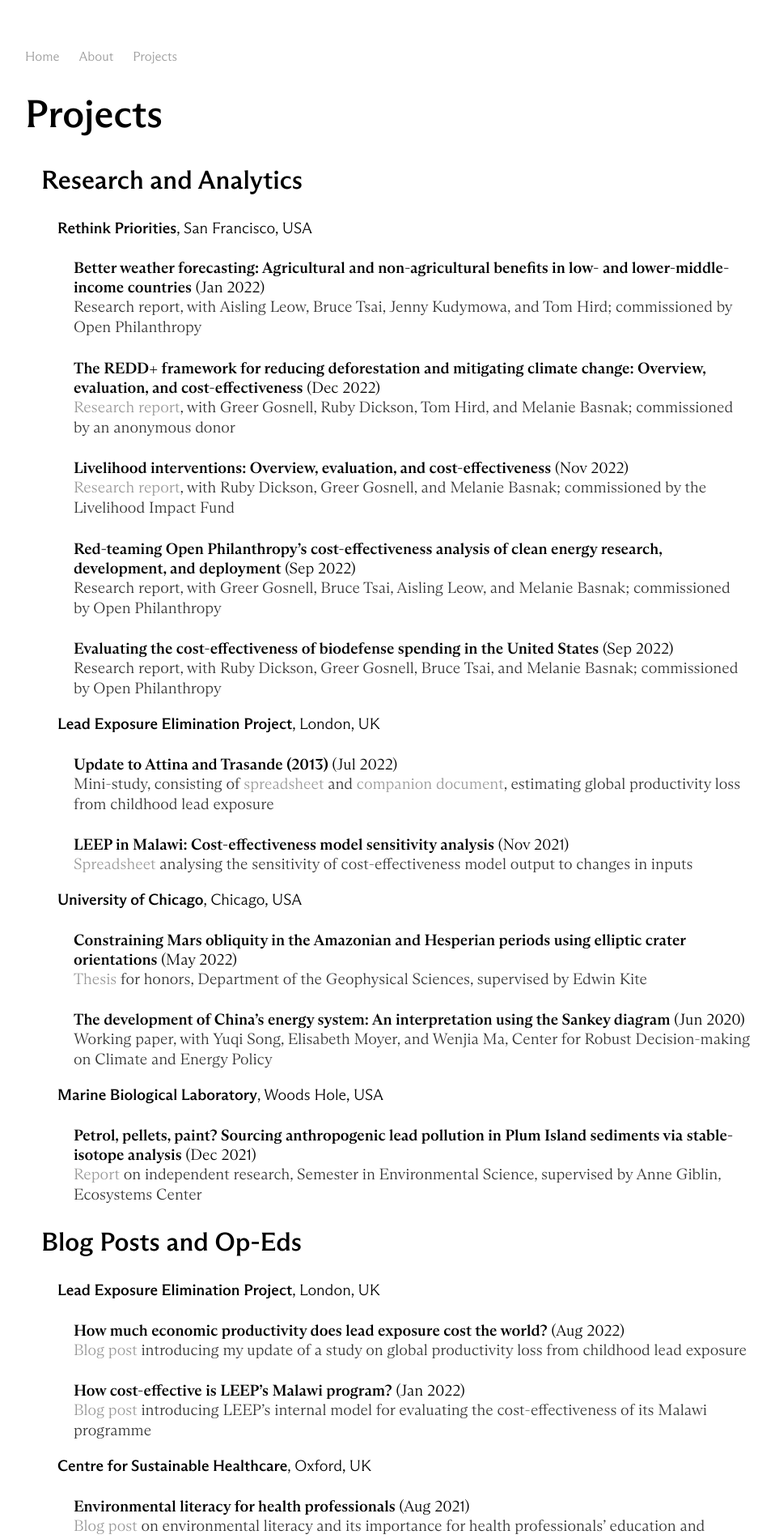
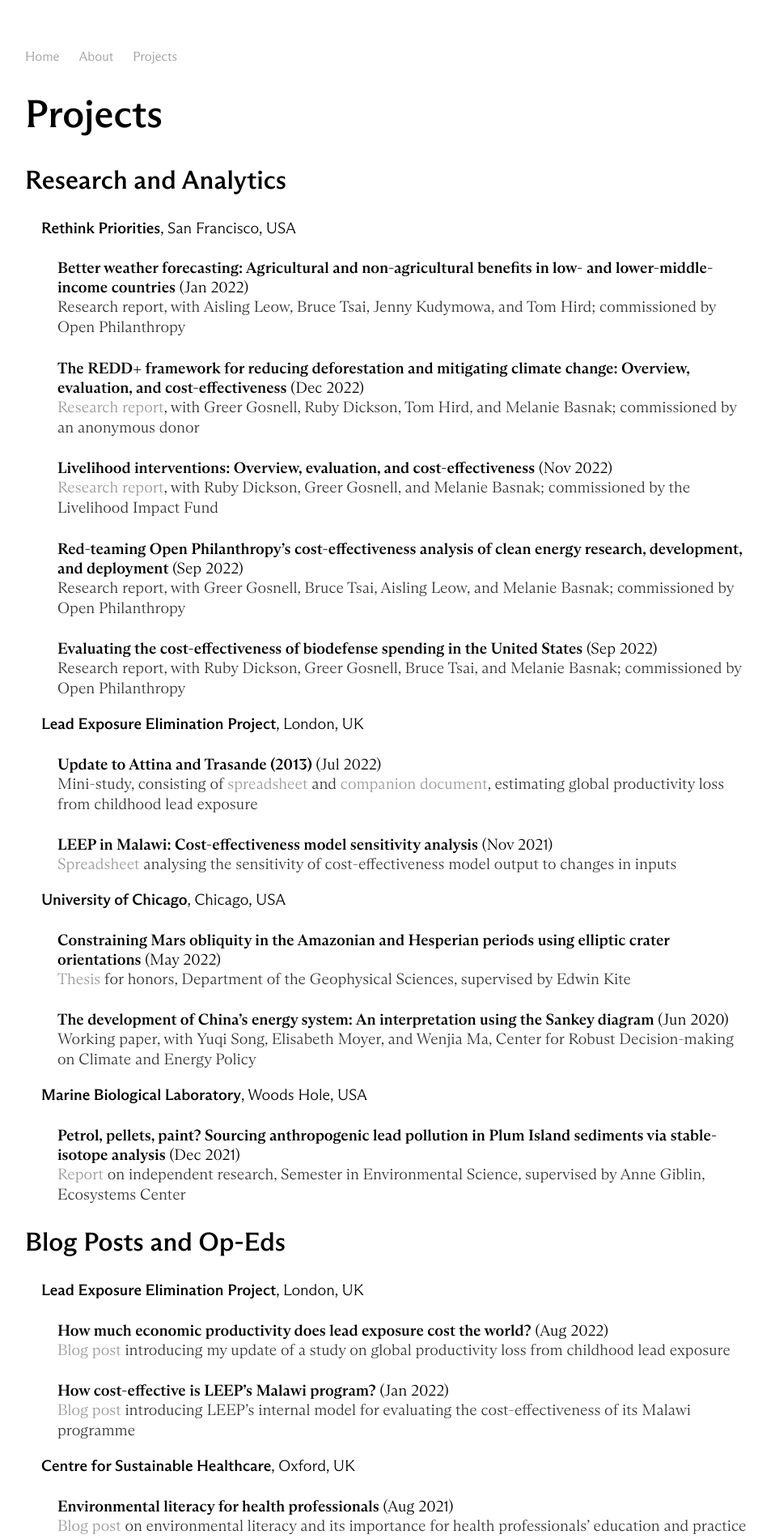
Before and after one commit to y-james-hu/y-james-hu.github.io, a Jekyll site: the page built from projects/index.html, in a window 1280 px wide. Shown: the top 1900 px of the page at 81% size, without its empty margins (161-1119 px from the left). Built offline with Jekyll 4.4.1, drawn with Linux system fonts in a browser that asks for light colours.

Commit message:
Update index.html

```diff
--- a/projects/index.html
+++ b/projects/index.html
@@ -4,94 +4,94 @@
 ---
   <h1>{{ page.title }}</h1>
 
-  <h2 style="margin-left: 20px">Research and Analytics</h2>
+  <h2 style="margin-left: 0px">Research and Analytics</h2>
 
-    <h3 style="margin-left: 40px">Rethink Priorities<span style="font-weight:normal">, San Francisco, USA</span></h3>
+    <h3 style="margin-left: 20px">Rethink Priorities<span style="font-weight:normal">, San Francisco, USA</span></h3>
 
-      <h4 style="margin-left: 60px">Better weather forecasting: Agricultural and non-agricultural benefits in low- and lower-middle-income countries<span style="font-weight:normal"> (Jan 2022)</span></h4>
-      <p style="margin-left: 60px">Research report, with Aisling Leow, Bruce Tsai, Jenny Kudymowa, and Tom Hird; commissioned by Open Philanthropy</p>
+      <h4 style="margin-left: 40px">Better weather forecasting: Agricultural and non-agricultural benefits in low- and lower-middle-income countries<span style="font-weight:normal"> (Jan 2022)</span></h4>
+      <p style="margin-left: 40px">Research report, with Aisling Leow, Bruce Tsai, Jenny Kudymowa, and Tom Hird; commissioned by Open Philanthropy</p>
 
-      <h4 style="margin-left: 60px">The REDD+ framework for reducing deforestation and mitigating climate change: Overview, evaluation, and cost-effectiveness<span style="font-weight:normal"> (Dec 2022)</span></h4>
-      <p style="margin-left: 60px"><a href = "https://rethinkpriorities.org/publications/the-redd-framework-for-reducing-deforestation-and-mitigating-climate-change">Research report</a>, with Greer Gosnell, Ruby Dickson, Tom Hird, and Melanie Basnak; commissioned by an anonymous donor</p>
+      <h4 style="margin-left: 40px">The REDD+ framework for reducing deforestation and mitigating climate change: Overview, evaluation, and cost-effectiveness<span style="font-weight:normal"> (Dec 2022)</span></h4>
+      <p style="margin-left: 40px"><a href = "https://rethinkpriorities.org/publications/the-redd-framework-for-reducing-deforestation-and-mitigating-climate-change">Research report</a>, with Greer Gosnell, Ruby Dickson, Tom Hird, and Melanie Basnak; commissioned by an anonymous donor</p>
 
-      <h4 style="margin-left: 60px">Livelihood interventions: Overview, evaluation, and cost-effectiveness</a><span style="font-weight:normal"> (Nov 2022)</span></h4>
-      <p style="margin-left: 60px"><a href = "https://rethinkpriorities.org/publications/livelihood-interventions">Research report</a>, with Ruby Dickson, Greer Gosnell, and Melanie Basnak; commissioned by the Livelihood Impact Fund</p>
+      <h4 style="margin-left: 40px">Livelihood interventions: Overview, evaluation, and cost-effectiveness</a><span style="font-weight:normal"> (Nov 2022)</span></h4>
+      <p style="margin-left: 40px"><a href = "https://rethinkpriorities.org/publications/livelihood-interventions">Research report</a>, with Ruby Dickson, Greer Gosnell, and Melanie Basnak; commissioned by the Livelihood Impact Fund</p>
 
-      <h4 style="margin-left: 60px">Red-teaming Open Philanthropy’s cost-effectiveness analysis of clean energy research, development, and deployment<span style="font-weight:normal"> (Sep 2022)</span></h4>
-      <p style="margin-left: 60px">Research report, with Greer Gosnell, Bruce Tsai, Aisling Leow, and Melanie Basnak; commissioned by Open Philanthropy</p>
+      <h4 style="margin-left: 40px">Red-teaming Open Philanthropy’s cost-effectiveness analysis of clean energy research, development, and deployment<span style="font-weight:normal"> (Sep 2022)</span></h4>
+      <p style="margin-left: 40px">Research report, with Greer Gosnell, Bruce Tsai, Aisling Leow, and Melanie Basnak; commissioned by Open Philanthropy</p>
 
-      <h4 style="margin-left: 60px">Evaluating the cost-effectiveness of biodefense spending in the United States<span style="font-weight:normal"> (Sep 2022)</span></h4>
-      <p style="margin-left: 60px">Research report, with Ruby Dickson, Greer Gosnell, Bruce Tsai, and Melanie Basnak; commissioned by Open Philanthropy</p>
+      <h4 style="margin-left: 40px">Evaluating the cost-effectiveness of biodefense spending in the United States<span style="font-weight:normal"> (Sep 2022)</span></h4>
+      <p style="margin-left: 40px">Research report, with Ruby Dickson, Greer Gosnell, Bruce Tsai, and Melanie Basnak; commissioned by Open Philanthropy</p>
 
-    <h3 style="margin-left: 40px">Lead Exposure Elimination Project<span style="font-weight:normal">, London, UK</span></h3>
+    <h3 style="margin-left: 20px">Lead Exposure Elimination Project<span style="font-weight:normal">, London, UK</span></h3>
 
-      <h4 style="margin-left: 60px">Update to Attina and Trasande (2013)<span style="font-weight:normal"> (Jul 2022)</span></h4>
-      <p style="margin-left: 60px">Mini-study, consisting of <a href = "https://docs.google.com/spreadsheets/d/1oN_TgsWeoFN42BUKCOqsFYBwuOxj6R38pZg5dabc-ro/edit">spreadsheet</a> and <a href = "https://docs.google.com/document/d/1LI72TXg3t9o6dAc4DSt4SnHdtvDhJhZtBt65Uy-uzRA/edit">companion document</a>, estimating global productivity loss from childhood lead exposure</p>
+      <h4 style="margin-left: 40px">Update to Attina and Trasande (2013)<span style="font-weight:normal"> (Jul 2022)</span></h4>
+      <p style="margin-left: 40px">Mini-study, consisting of <a href = "https://docs.google.com/spreadsheets/d/1oN_TgsWeoFN42BUKCOqsFYBwuOxj6R38pZg5dabc-ro/edit">spreadsheet</a> and <a href = "https://docs.google.com/document/d/1LI72TXg3t9o6dAc4DSt4SnHdtvDhJhZtBt65Uy-uzRA/edit">companion document</a>, estimating global productivity loss from childhood lead exposure</p>
 
-      <h4 style="margin-left: 60px">LEEP in Malawi: Cost-effectiveness model sensitivity analysis<span style="font-weight:normal"> (Nov 2021)</span></h4>
-      <p style="margin-left: 60px"><a href = "https://docs.google.com/spreadsheets/d/1U2zACVqx7oGvMF7_BJeP5dbBAhpT6v0E1zLIDxdxOUA/edit?usp=sharing">Spreadsheet</a> analysing the sensitivity of cost-effectiveness model output to changes in inputs</p>
+      <h4 style="margin-left: 40px">LEEP in Malawi: Cost-effectiveness model sensitivity analysis<span style="font-weight:normal"> (Nov 2021)</span></h4>
+      <p style="margin-left: 40px"><a href = "https://docs.google.com/spreadsheets/d/1U2zACVqx7oGvMF7_BJeP5dbBAhpT6v0E1zLIDxdxOUA/edit?usp=sharing">Spreadsheet</a> analysing the sensitivity of cost-effectiveness model output to changes in inputs</p>
 
-    <h3 style="margin-left: 40px">University of Chicago<span style="font-weight:normal">, Chicago, USA</span></h3>
+    <h3 style="margin-left: 20px">University of Chicago<span style="font-weight:normal">, Chicago, USA</span></h3>
 
-      <h4 style="margin-left: 60px">Constraining Mars obliquity in the Amazonian and Hesperian periods using elliptic crater orientations<span style="font-weight:normal"> (May 2022)</span></h4>
-      <p style="margin-left: 60px"><a href = "uchicago_bs_thesis.pdf">Thesis</a> for honors, Department of the Geophysical Sciences, supervised by Edwin Kite</p>
+      <h4 style="margin-left: 40px">Constraining Mars obliquity in the Amazonian and Hesperian periods using elliptic crater orientations<span style="font-weight:normal"> (May 2022)</span></h4>
+      <p style="margin-left: 40px"><a href = "uchicago_bs_thesis.pdf">Thesis</a> for honors, Department of the Geophysical Sciences, supervised by Edwin Kite</p>
 
-      <h4 style="margin-left: 60px">The development of China’s energy system: An interpretation using the Sankey diagram<span style="font-weight:normal"> (Jun 2020)</span></h4>
-      <p style="margin-left: 60px">Working paper, with Yuqi Song, Elisabeth Moyer, and Wenjia Ma, Center for Robust Decision-making on Climate and Energy Policy</p>
+      <h4 style="margin-left: 40px">The development of China’s energy system: An interpretation using the Sankey diagram<span style="font-weight:normal"> (Jun 2020)</span></h4>
+      <p style="margin-left: 40px">Working paper, with Yuqi Song, Elisabeth Moyer, and Wenjia Ma, Center for Robust Decision-making on Climate and Energy Policy</p>
 
-    <h3 style="margin-left: 40px">Marine Biological Laboratory<span style="font-weight:normal">, Woods Hole, USA</span></h3>
+    <h3 style="margin-left: 20px">Marine Biological Laboratory<span style="font-weight:normal">, Woods Hole, USA</span></h3>
 
-      <h4 style="margin-left: 60px">Petrol, pellets, paint? Sourcing anthropogenic lead pollution in Plum Island sediments via stable-isotope analysis<span style="font-weight:normal"> (Dec 2021)</span></h4>
-      <p style="margin-left: 60px"><a href = "mbl_ses_report.pdf">Report</a> on independent research, Semester in Environmental Science, supervised by Anne Giblin, Ecosystems Center</p>
+      <h4 style="margin-left: 40px">Petrol, pellets, paint? Sourcing anthropogenic lead pollution in Plum Island sediments via stable-isotope analysis<span style="font-weight:normal"> (Dec 2021)</span></h4>
+      <p style="margin-left: 40px"><a href = "mbl_ses_report.pdf">Report</a> on independent research, Semester in Environmental Science, supervised by Anne Giblin, Ecosystems Center</p>
 
-  <h2 style="margin-left: 20px">Blog Posts and Op-Eds</h2>
+  <h2 style="margin-left: 0px">Blog Posts and Op-Eds</h2>
 
-    <h3 style="margin-left: 40px">Lead Exposure Elimination Project<span style="font-weight:normal">, London, UK</span></p>
+    <h3 style="margin-left: 20px">Lead Exposure Elimination Project<span style="font-weight:normal">, London, UK</span></p>
 
-      <h4 style="margin-left: 60px">How much economic productivity does lead exposure cost the world?<span style="font-weight:normal"> (Aug 2022)</span></h4>
-      <p style="margin-left: 60px"><a href = "https://leadelimination.org/economic-productivity-lead-exposure/">Blog post</a> introducing my update of a study on global productivity loss from childhood lead exposure</p>
+      <h4 style="margin-left: 40px">How much economic productivity does lead exposure cost the world?<span style="font-weight:normal"> (Aug 2022)</span></h4>
+      <p style="margin-left: 40px"><a href = "https://leadelimination.org/economic-productivity-lead-exposure/">Blog post</a> introducing my update of a study on global productivity loss from childhood lead exposure</p>
 
-      <h4 style="margin-left: 60px">How cost-effective is LEEP’s Malawi program?<span style="font-weight:normal"> (Jan 2022)</span></h4>
-      <p style="margin-left: 60px"><a href = "https://leadelimination.org/malawi_cost-effectiveness_intro/">Blog post</a> introducing LEEP’s internal model for evaluating the cost-effectiveness of its Malawi programme</p>
+      <h4 style="margin-left: 40px">How cost-effective is LEEP’s Malawi program?<span style="font-weight:normal"> (Jan 2022)</span></h4>
+      <p style="margin-left: 40px"><a href = "https://leadelimination.org/malawi_cost-effectiveness_intro/">Blog post</a> introducing LEEP’s internal model for evaluating the cost-effectiveness of its Malawi programme</p>
 
-    <h3 style="margin-left: 40px">Centre for Sustainable Healthcare<span style="font-weight:normal">, Oxford, UK</span></p>
+    <h3 style="margin-left: 20px">Centre for Sustainable Healthcare<span style="font-weight:normal">, Oxford, UK</span></p>
 
-      <h4 style="margin-left: 60px">Environmental literacy for health professionals<span style="font-weight:normal"> (Aug 2021)</span></h4>
-      <p style="margin-left: 60px"><a href="https://sustainablehealthcare.org.uk/blog/environmental-literacy-health-professionals">Blog post</a> on environmental literacy and its importance for health professionals’ education and practice</p>
+      <h4 style="margin-left: 40px">Environmental literacy for health professionals<span style="font-weight:normal"> (Aug 2021)</span></h4>
+      <p style="margin-left: 40px"><a href="https://sustainablehealthcare.org.uk/blog/environmental-literacy-health-professionals">Blog post</a> on environmental literacy and its importance for health professionals’ education and practice</p>
 
-  <h2 style="margin-left: 20px">Design and Editorial</h2>
+  <h2 style="margin-left: 0px">Design and Editorial</h2>
 
-    <h3 style="margin-left: 40px"><em>Asterisk</em><span style="font-weight:normal">, Berkeley, USA</span></p>
+    <h3 style="margin-left: 20px"><em>Asterisk</em><span style="font-weight:normal">, Berkeley, USA</span></p>
 
-      <h4 style="margin-left: 60px"><a href="https://store.asteriskmag.com/">Print</a> <span style="font-weight:normal">and</span> <a href = "https://asteriskmag.com/">online</a><span style="font-weight:normal"> (since Nov 2022)</span></h4>
-      <p style="margin-left: 60px">Copy editing of magazine articles</p>
+      <h4 style="margin-left: 40px"><a href="https://store.asteriskmag.com/">Print</a> <span style="font-weight:normal">and</span> <a href = "https://asteriskmag.com/">online</a><span style="font-weight:normal"> (since Nov 2022)</span></h4>
+      <p style="margin-left: 40px">Copy editing of magazine articles</p>
 
-    <h3 style="margin-left: 40px">Lead Exposure Elimination Project<span style="font-weight:normal">, London, UK</span></p>
+    <h3 style="margin-left: 20px">Lead Exposure Elimination Project<span style="font-weight:normal">, London, UK</span></p>
 
-      <h4 style="margin-left: 60px"><a href = "https://leadelimination.org/">Website homepage</a><span style="font-weight:normal"> (May 2022)</span></h4>
-      <p style="margin-left: 60px">Copywriting and redesign of website homepage</p>
+      <h4 style="margin-left: 40px"><a href = "https://leadelimination.org/">Website homepage</a><span style="font-weight:normal"> (May 2022)</span></h4>
+      <p style="margin-left: 40px">Copywriting and redesign of website homepage</p>
 
-    <h3 style="margin-left: 40px"><em>The Chicago Maroon</em><span style="font-weight:normal">, Chicago, USA</span></p>
+    <h3 style="margin-left: 20px"><em>The Chicago Maroon</em><span style="font-weight:normal">, Chicago, USA</span></p>
 
-      <h4 style="margin-left: 60px"><a href="https://issuu.com/chicagomaroon">Print</a> <span style="font-weight:normal">and</span> <a href = "https://chicagomaroon.com/">online</a><span style="font-weight:normal"> (Oct 2018 – Mar 2022)</span></h4>
-      <p style="margin-left: 60px">Copy editing and fact-checking of news, opinion, and feature stories</p>
+      <h4 style="margin-left: 40px"><a href="https://issuu.com/chicagomaroon">Print</a> <span style="font-weight:normal">and</span> <a href = "https://chicagomaroon.com/">online</a><span style="font-weight:normal"> (Oct 2018 – Mar 2022)</span></h4>
+      <p style="margin-left: 40px">Copy editing and fact-checking of news, opinion, and feature stories</p>
 
-    <h3 style="margin-left: 40px">University of Chicago Effective Altruism<span style="font-weight:normal">, Chicago, USA</span></h3>
+    <h3 style="margin-left: 20px">University of Chicago Effective Altruism<span style="font-weight:normal">, Chicago, USA</span></h3>
 
-      <h4 style="margin-left: 60px"><a href = "https://www.uchicagoea.org/">Website</a><span style="font-weight:normal"> (Oct 2021)</span></h4>
-      <p style="margin-left: 60px">Conception, copywriting, design, and maintenance of website</p>
+      <h4 style="margin-left: 40px"><a href = "https://www.uchicagoea.org/">Website</a><span style="font-weight:normal"> (Oct 2021)</span></h4>
+      <p style="margin-left: 40px">Conception, copywriting, design, and maintenance of website</p>
 
-    <h3 style="margin-left: 40px">Ronne Hartfield<span style="font-weight:normal">, Chicago, USA</span></h3>
+    <h3 style="margin-left: 20px">Ronne Hartfield<span style="font-weight:normal">, Chicago, USA</span></h3>
 
-      <h4 style="margin-left: 60px"><span style="font-weight:normal">Miscellaneous manuscripts (Nov 2019 – Dec 2020)</span></h4>
-      <p style="margin-left: 60px">Proofreading and editing services rendered to a <a href="https://press.uchicago.edu/ucp/books/author/H/R/au5297258.html">professional author</a></p>
+      <h4 style="margin-left: 40px"><span style="font-weight:normal">Miscellaneous manuscripts (Nov 2019 – Dec 2020)</span></h4>
+      <p style="margin-left: 40px">Proofreading and editing services rendered to a <a href="https://press.uchicago.edu/ucp/books/author/H/R/au5297258.html">professional author</a></p>
 
-    <h3 style="margin-left: 40px">WildBound<span style="font-weight:normal">, Beijing, China</span></p>
+    <h3 style="margin-left: 20px">WildBound<span style="font-weight:normal">, Beijing, China</span></p>
 
-      <h4 style="margin-left: 60px"><a href = "http://wildbound.earth/index.php">Website</a><span style="font-weight:normal"> (Aug 2019)</span></h4>
-      <p style="margin-left: 60px">Copywriting and design of bilingual website</p>
+      <h4 style="margin-left: 40px"><a href = "http://wildbound.earth/index.php">Website</a><span style="font-weight:normal"> (Aug 2019)</span></h4>
+      <p style="margin-left: 40px">Copywriting and design of bilingual website</p>
 
-    <h3 style="margin-left: 40px"><em>The Confucian</em><span style="font-weight:normal">, Chengdu, China</span></p>
+    <h3 style="margin-left: 20px"><em>The Confucian</em><span style="font-weight:normal">, Chengdu, China</span></p>
 
-      <h4 style="margin-left: 60px"><a href = "the_confucian_6.pdf">Issue 6</a><span style="font-weight:normal"> (May 2018);</span> <a href = "the_confucian_sample.pdf">sample of Issues 5 and 4</a><span style="font-weight:normal"> (Jun 2017, Jan 2017)</span></h4>
-      <p style="margin-left: 60px">Founding, direction, and editorial of bilingual print magazine</p>
+      <h4 style="margin-left: 40px"><a href = "the_confucian_6.pdf">Issue 6</a><span style="font-weight:normal"> (May 2018);</span> <a href = "the_confucian_sample.pdf">sample of Issues 5 and 4</a><span style="font-weight:normal"> (Jun 2017, Jan 2017)</span></h4>
+      <p style="margin-left: 40px">Founding, direction, and editorial of bilingual print magazine</p>
```
